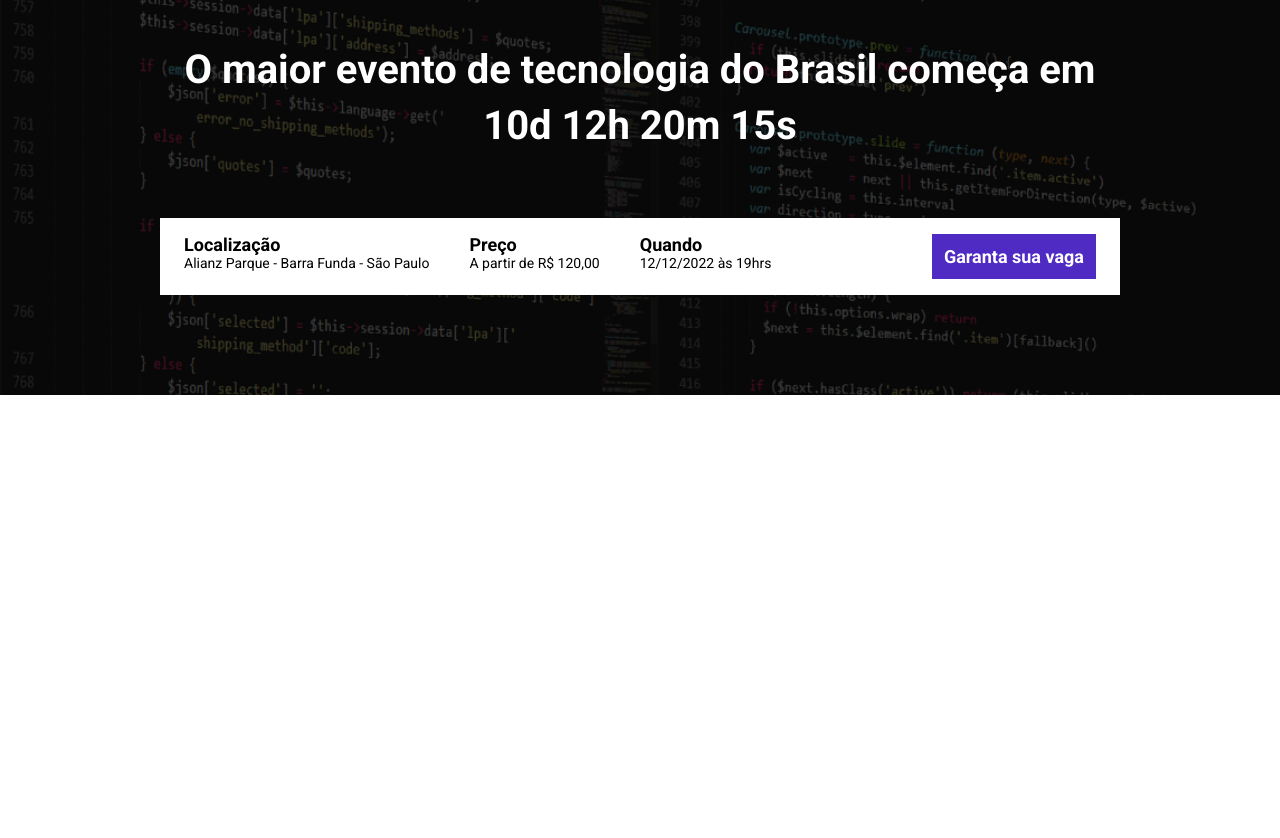
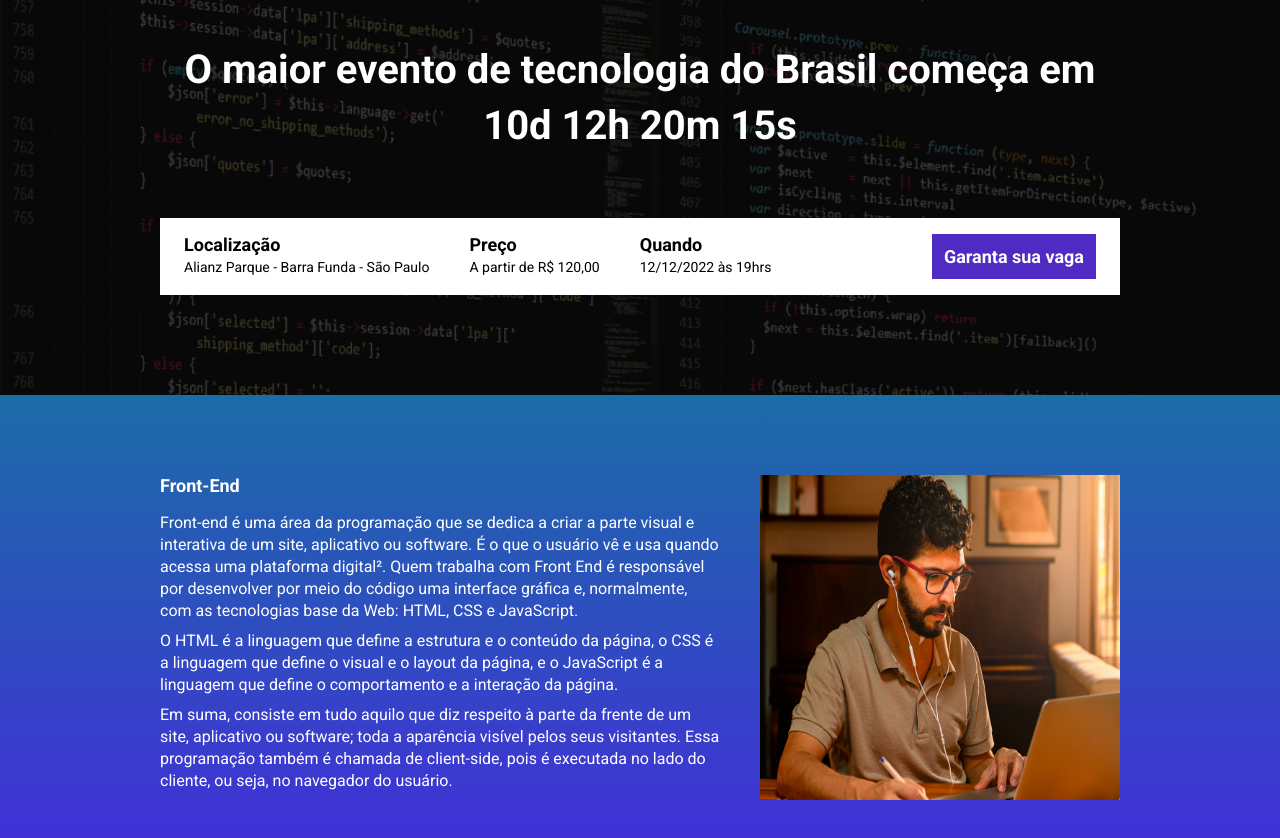
Before and after one commit to douglasciton/EBAC_TALKS, a website built with Parcel: page src/index.html in a window 1280 px wide. Shown: the part 166-1004 px from the top of the page. Before the commit the page ends 800 px from the top, so only its background shows below. Built offline with nearby package versions, Linux system fonts and the light colour scheme.

Commit message:
criandoo events

```diff
--- a/package.json
+++ b/package.json
@@ -12,6 +12,7 @@
   "license": "ISC",
   "devDependencies": {
     "@parcel/transformer-sass": "^2.9.3",
+    "events": "^3.3.0",
     "parcel": "^2.9.3",
     "sharp": "^0.31.3"
   }
--- a/src/index.html
+++ b/src/index.html
@@ -24,15 +24,15 @@
                 <ul class="infos-bar__infos">
                     <li class="infos-bar__infos__item">
                         <b>Localização</b>
-                        Alianz Parque - Barra Funda - São Paulo
+                        <p>Alianz Parque - Barra Funda - São Paulo</p>
                     </li>
                     <li class="infos-bar__infos__item">
                         <b>Preço</b>
-                        A partir de R$ 120,00
+                        <p>A partir de R$ 120,00</p>
                     </li>
                     <li class="infos-bar__infos__item">
                         <b>Quando</b>
-                        12/12/2022 às 19hrs
+                        <p>12/12/2022 às 19hrs</p>
                 </ul>
                 <a href="#" class="button button--primary">
                     Garanta sua vaga
@@ -41,6 +41,30 @@
             </div>
         </div>
     </header>
+    <section class="event">
+        <div class="container">
+            <div class="event__details">
+                <h2 class="event__details__title">Front-End</h2>
+                <p class="event__details__description">Front-end é uma área da programação que se dedica a criar a parte
+                    visual e interativa de um site, aplicativo ou software. É o que o usuário vê e usa quando acessa uma
+                    plataforma digital². Quem trabalha com Front End é responsável por desenvolver por meio do código
+                    uma interface gráfica e, normalmente, com as tecnologias base da Web: HTML, CSS e JavaScript.
+                </p>
+                <p class="event__details__description">O HTML é a linguagem que define a estrutura e o conteúdo da
+                    página, o CSS é a linguagem que define o
+                    visual e o layout da página, e o JavaScript é a linguagem que define o comportamento e a interação
+                    da página.
+                </p>
+                <p class="event__details__description">Em suma, consiste em tudo aquilo que diz respeito à parte da
+                    frente de um site, aplicativo ou
+                    software; toda a aparência visível pelos seus visitantes. Essa programação também é chamada de
+                    client-side, pois é executada no lado do cliente, ou seja, no navegador do usuário.</p>
+
+
+            </div>
+            <img class="event__image" src="./images/frontend.png" alt="Front-End">
+        </div>
+    </section>
 
 </body>
 
--- /dev/null
+++ b/src/styles/_event.scss
@@ -0,0 +1,42 @@
+.event {
+    padding: 80px 0;
+    background-image: linear-gradient(#1B6CA7, #442BDB);
+
+    .container {
+        display: flex;
+    }
+
+    &__image {
+        max-width: 360px;
+    }
+
+    &__details {
+        margin-right: 40px;
+
+        &__title {
+            font-size: 18px;
+            font-weight: bold;
+            margin-bottom: 16px;
+        }
+
+        &__description {
+            line-height: 22px;
+            margin-bottom: 8px;
+        }
+    }
+
+    @media (max-width: 640px) {
+        .container {
+            display: block;
+        }
+
+        &__image {
+            width: 100%;
+        }
+
+        &__details {
+            margin-right: 0;
+            margin-bottom: 16px;
+        }
+    }
+}
--- a/src/styles/components/_infos_bar.scss
+++ b/src/styles/components/_infos_bar.scss
@@ -18,6 +18,11 @@
                 color: #000;
                 font-size: 18px;
                 display: block;
+            }
+
+            p {
+                color: #000;
+                margin-top: 4px;
             }
         }
     }
--- a/src/styles/main.scss
+++ b/src/styles/main.scss
@@ -1,13 +1,14 @@
 @use 'hero';
 @use 'components/infos_bar';
 @use 'components/buttons';
+@use 'event';
 
 * {
     margin: 0;
     padding: 0;
     box-sizing: border-box;
     font-family: Roboto, sans-serif;
-    color: #fff;
+    color: #ffffff;
     list-style: none;
 }
 
```
Also changed, not shown: 1 other file.
